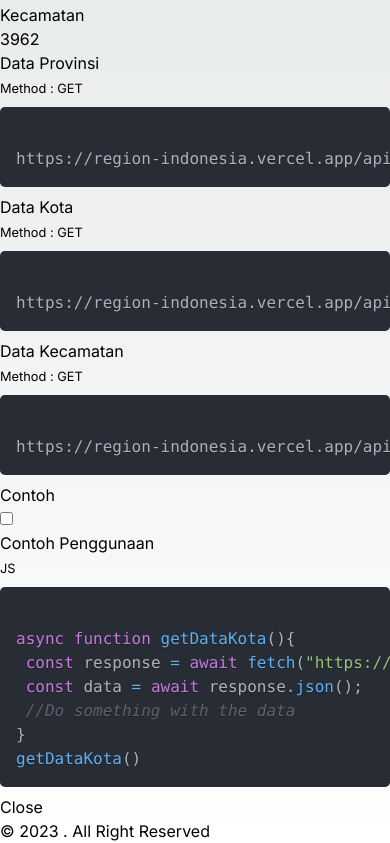
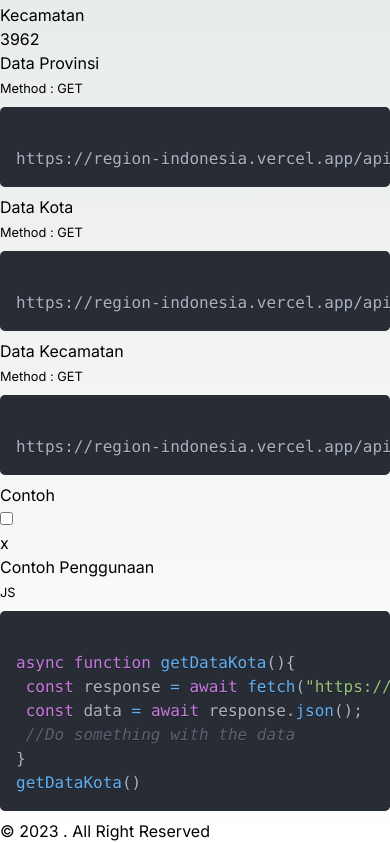
Before and after one commit to repirisyan/api-wilayah-indonesia, a Next.js app: page / in a window 390 px wide. Shown: the part 699-1542 px from the top of the page. Built offline with nearby package versions, Linux system fonts and the light colour scheme.

Commit message:
fix mobile layout

```diff
--- a/src/app/page.tsx
+++ b/src/app/page.tsx
@@ -6,7 +6,7 @@ const CodeBlock = dynamic(() => import('./components/CodeBlock'));
 export default function Home() {
 
   return (
-    <main className="flex min-h-screen flex-col items-center justify-between p-24">
+    <main className="flex min-h-screen flex-col items-center justify-between p-10 md:p-24">
       <div className="z-10 max-w-5xl w-full items-center justify-between font-mono text-sm lg:flex">
         <p className="fixed left-0 top-0 flex w-full justify-center border-b border-gray-300 bg-gradient-to-b from-zinc-200 pb-6 pt-8 backdrop-blur-2xl dark:border-neutral-800 dark:bg-zinc-800/30 dark:from-inherit lg:static lg:w-auto  lg:rounded-xl lg:border lg:bg-gray-200 lg:p-4 lg:dark:bg-zinc-800/30">
           API WILAYAH INDONESIA
@@ -47,7 +47,7 @@ export default function Home() {
 
           </div>
         </section>
-        <section className='md:hidden mb-6 mx-auto text-center'>
+        <section className='relative md:hidden mb-6 mt-16 text-center'>
           <div className="w-64 carousel rounded-box">
             <div className="carousel-item w-full">
               <div className="stats shadow w-full text-white">
@@ -100,10 +100,10 @@ export default function Home() {
       <input type="checkbox" id="modalUsage" className="modal-toggle" />
       <div id="modalUsage" className="modal">
         <div className="modal-box">
+          <label htmlFor="modalUsage" className="btn btn-sm btn-circle btn-ghost absolute right-2 top-2">x</label>
           <h3 className="font-bold text-lg">Contoh Penggunaan</h3>
           <CodeBlock language={'javascript'} code={'\nasync function getDataKota(){\n const response = await fetch("https://region-indonesia.vercel.app/api/kota?provinsi_id=1");\n const data = await response.json();\n //Do something with the data\n}\ngetDataKota()'} title={"JS"} />
         </div>
-        <label className="modal-backdrop" htmlFor="modalUsage">Close</label>
       </div>
       <div className="text-center mt-14">
         <p className={`m-0 max-w-[30ch] text-sm opacity-50`}>
```
